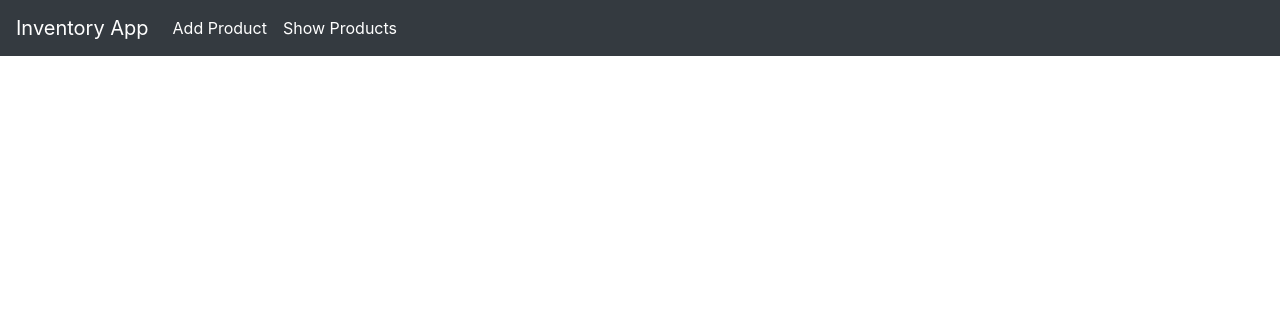
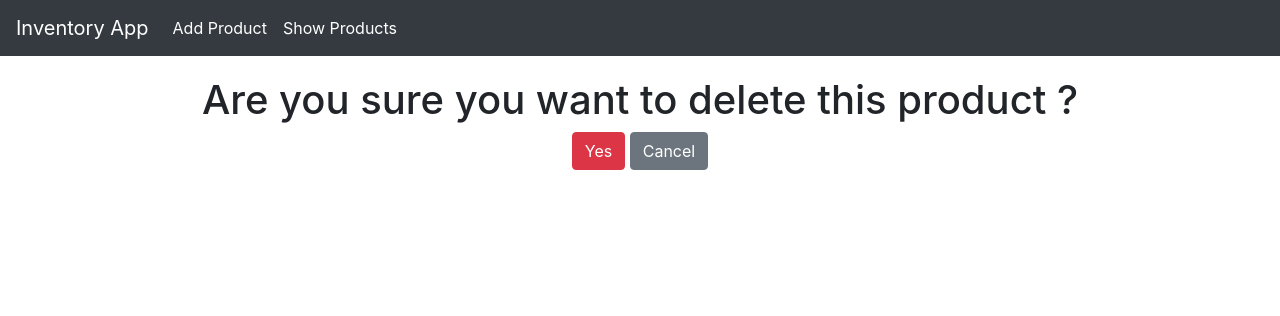
Before and after one commit to vkorshunovv/django-inv-management, a Django app: page /delete/2/ in a window 1280 px wide. Shown: the top 316 px of the page. Run offline with Django 5.2, Linux system fonts and the light colour scheme; data comes from the database, SQL or seed files in the repository; both versions use the stored data as it was after the commit.

Commit message:
create product_delete view

```diff
--- a/invProject/invApp/templates/invApp/layout.html
+++ b/invProject/invApp/templates/invApp/layout.html
@@ -49,6 +49,6 @@
         {% block content %}{% endblock %}
     </div>
     <script src="https://code.jquery.com/jquery-3.7.1.slim.min.js" integrity="sha256-kmHvs0B+OpCW5GVHUNjv9rOmY0IvSIRcf7zGUDTDQM8=" crossorigin="anonymous"></script>
-    <script src="https://cdn.jsdelivr.net/npm/bootstrap@5.3.3/dist/js/bootstrap.min.js"></script>
+    <script src="https://cdn.jsdelivr.net/npm/bootstrap@4.5.2/dist/js/bootstrap.min.js"></script>
   </body>
 </html>
--- a/invProject/invApp/templates/invApp/product_confirm_delete.html
+++ b/invProject/invApp/templates/invApp/product_confirm_delete.html
@@ -1 +1,12 @@
 {% extends "invApp/layout.html" %}
+
+{% block title %} Delete Product {% endblock %}
+
+{% block content %}
+<h1 class="text-center">Are you sure you want to delete this product ?</h1>
+<form method="POST" class="text-center">
+    {% csrf_token %}
+    <button type="submit" class="btn btn-danger">Yes</button>
+    <a href="{% url 'product_list' %}" class="btn btn-secondary">Cancel</a>
+</form>
+{% endblock %}
--- a/invProject/invApp/templates/invApp/product_form.html
+++ b/invProject/invApp/templates/invApp/product_form.html
@@ -1,6 +1,6 @@
 {% extends "invApp/layout.html" %}
 
-{% block title %} Home {% endblock %}
+{% block title %} Product Form {% endblock %}
 
 {% block content %}
 <h1 class="text-center">Product Form</h1>
--- a/invProject/invApp/templates/invApp/product_list.html
+++ b/invProject/invApp/templates/invApp/product_list.html
@@ -1,6 +1,6 @@
 {% extends "invApp/layout.html" %}
 
-{% block title %} Home {% endblock %}
+{% block title %} Product List {% endblock %}
 
 {% block content %}
 <h1 class="text-center">Products</h1>
--- a/invProject/invApp/views.py
+++ b/invProject/invApp/views.py
@@ -31,7 +31,7 @@ def product_update_view(request, product_id):
         if form.is_valid():
             form.save()
             return redirect('product_list')
-    return redirect(request, 'invApp/product_form.html', {'form': form})
+    return render(request, 'invApp/product_form.html', {'form': form})
 
 #Delete View
 def product_delete_view(request, product_id):
```
Also changed, not shown: invProject/db.sqlite3.
